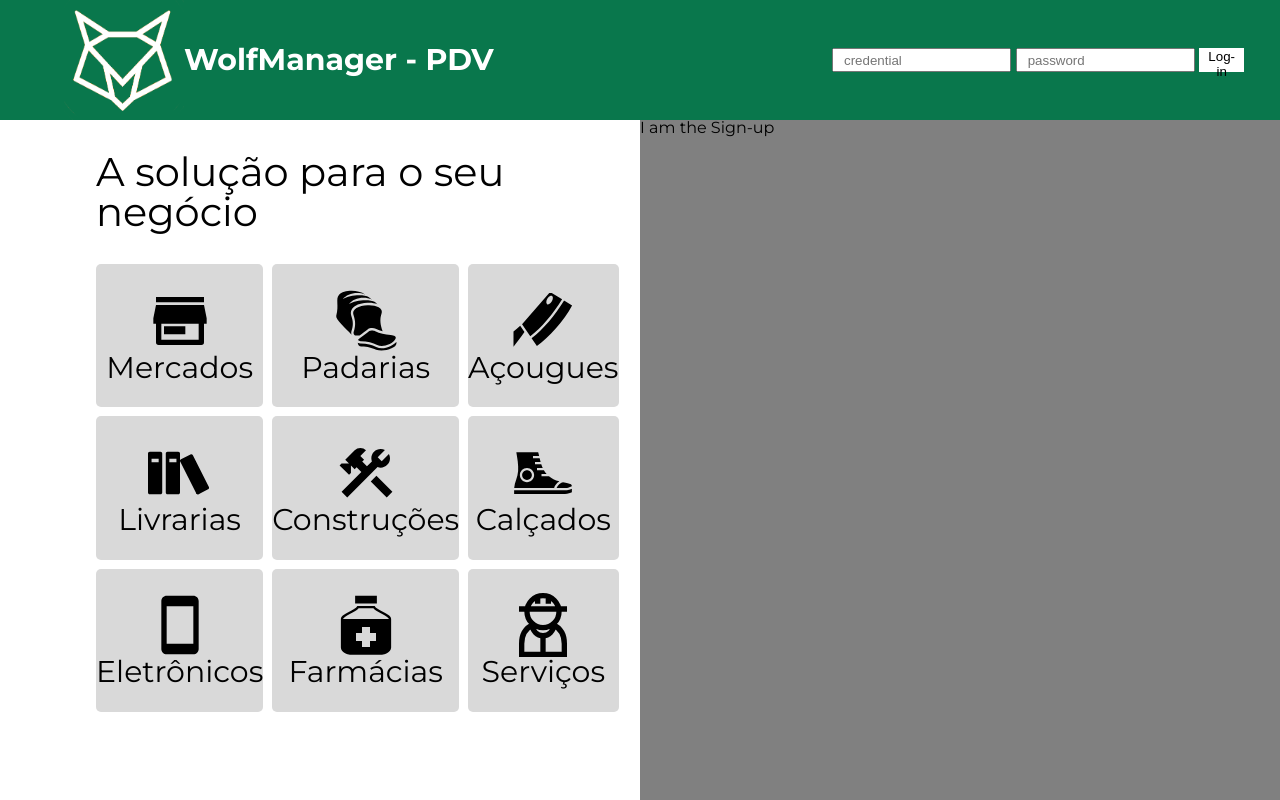
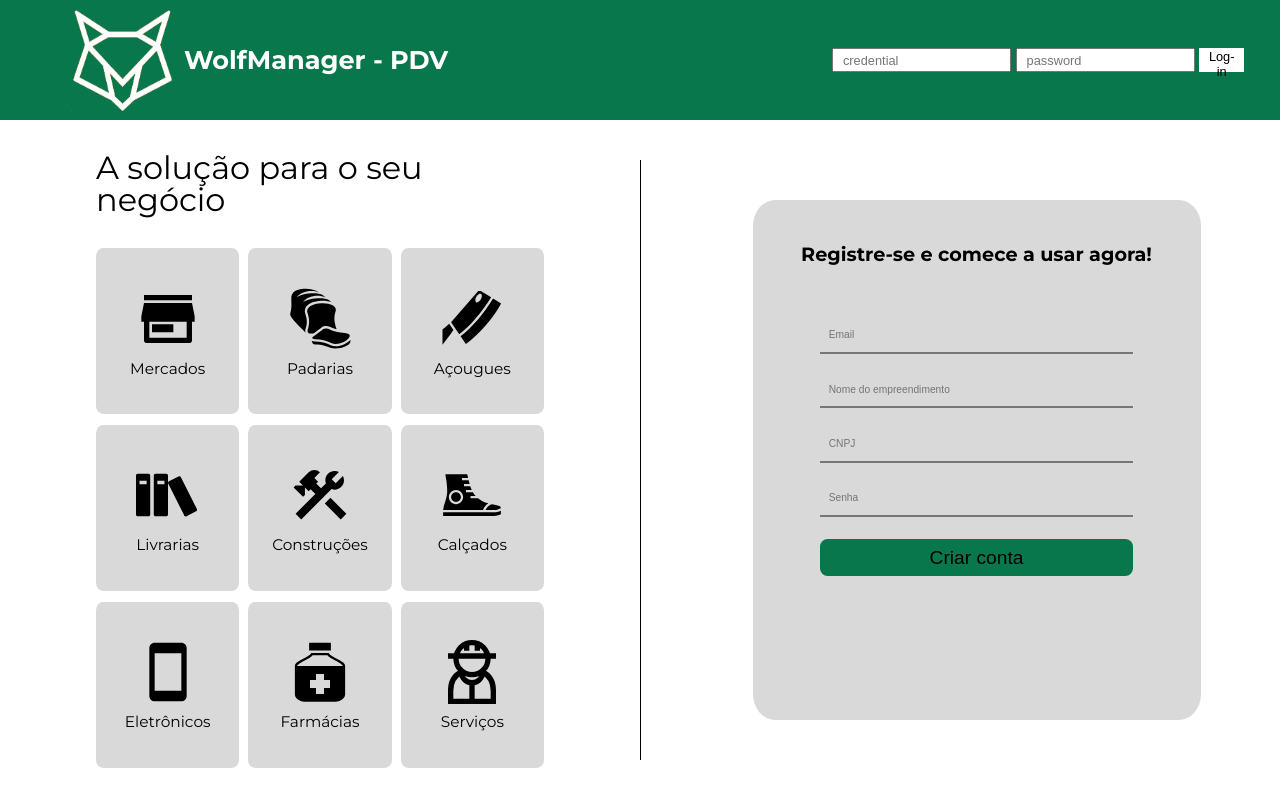
Before and after one commit to marcojr73/wolf-manager-pdv-front, a Next.js app: page / in a window 1280 px wide. Built offline with nearby package versions, Linux system fonts and the light colour scheme.

Commit message:
validation inputs

```diff
--- a/package.json
+++ b/package.json
@@ -17,6 +17,7 @@
     "next": "13.1.1",
     "react": "18.2.0",
     "react-dom": "18.2.0",
+    "react-hook-form": "^7.41.2",
     "react-icons": "^4.7.1",
     "styled-components": "^5.3.6",
     "typescript": "4.9.4"
--- a/src/components/auth/Sign-up.tsx
+++ b/src/components/auth/Sign-up.tsx
@@ -1,8 +1,43 @@
 import ContainerSignUp from "../../styles/authpages/containerSignUp"
+import Router from "next/router"
+import { useForm } from "react-hook-form";
 
-function SignUp(){
+function SignUp() {
+    const {
+        register,
+        handleSubmit,
+        formState: { errors },
+    } = useForm();
+
+    function onSubmit(data: any) {
+        Router.push("./home")
+        console.log(data)
+    }
+
     return (
-        <ContainerSignUp>I am the Sign-up</ContainerSignUp>
+        <ContainerSignUp>
+            <div className="middle-bar"></div>
+            <form>
+                <h1>Registre-se e comece a usar agora!</h1>
+                <input type="text" placeholder="Email" {...register("email", { required: true, pattern: /^[a-z0-9.]+@[a-z0-9]+\.[a-z]+\.([a-z]+)?$/i })} />
+                    {errors?.email?.type === "required" || errors?.email?.type === "pattern" &&
+                    (<p className="input-error">insira um email válido</p>)}
+
+                <input type="text" placeholder="Nome do empreendimento" {...register("businessName", { required: true })} />
+                    {errors?.businessName?.type === "required" &&
+                    (<p className="input-error">insira o nome do seu negócio</p>)}
+
+                <input type="text" placeholder="CNPJ" {...register("cnpj", { required: true, pattern: /^\d{2}\.\d{3}\.\d{3}\/\d{4}\-\d{2}$/ })} />
+                    {errors?.cnpj?.type === "required" || errors?.cnpj?.type === "pattern" &&
+                    (<p className="input-error">insira um cnpj válido</p>)}
+
+                <input type="text" placeholder="Senha" {...register("password", { required: true, minLength: 8 })} />
+                    {errors?.password?.type === "required" || errors?.password?.type === "minLength" &&
+                    (<p className="input-error">insira no mínimo 8 caracteres</p>)}
+
+                <button type="button" onClick={() => handleSubmit(onSubmit)()}>Criar conta</button>
+            </form>
+        </ContainerSignUp>
     )
 }
 
--- a/src/styles/authpages/containerBusiness.jsx
+++ b/src/styles/authpages/containerBusiness.jsx
@@ -9,13 +9,13 @@ const ContainerBusiness = styled.main`
 
     h1{
         margin-top: 5%;
-        font-size: 40px;
+        font-size: 4vh;
         width: 35vw;
     }
 
     section{
         width: 35vw;
-        height: 35vw;
+        height: 65vh;
         display: grid;
         grid-template-columns: 1fr 1fr 1fr;
         grid-template-rows: 1fr 1fr 1fr;
@@ -29,7 +29,7 @@ const ContainerBusiness = styled.main`
         flex-direction: column;
         justify-content: center;
         align-items: center;
-        border-radius: 5px;
+        border-radius: 5%;
     }
 
     .icon{
@@ -37,7 +37,8 @@ const ContainerBusiness = styled.main`
     }
 
     p{
-        font-size: 30px;
+        margin-top: 7%;
+        font-size: 1.2vw;
     }
 
 `
--- a/src/styles/authpages/containerSignUp.jsx
+++ b/src/styles/authpages/containerSignUp.jsx
@@ -3,7 +3,71 @@ import styled from "styled-components"
 const ContainerSignUp = styled.main`
     width: 50vw;
     height: 85vh;
-    background-color: gray;
+    display: flex;
+    align-items: center;
+
+    .middle-bar{
+        height: 75vh;
+        width: 0.04vw;
+        background-color: black;
+    }
+
+    form{
+        display: flex;
+        flex-direction: column;
+        align-items: center;
+        width: 35vw;
+        height: 65vh;
+        background-color: var(--secondary-color);
+        margin-left: 8.75vw;
+        border-radius: 5%;
+    }
+
+    h1{
+        margin-top: 10%;
+        font-size: 1.5vw;
+        margin-bottom: 8%;
+        font-weight: bold;
+    }
+
+    input{
+        width: 70%;
+        height: 7%;
+        margin-top: 4%;
+        background-color: var(--secondary-color);
+        border-top: none;
+        border-left: none;
+        border-right: none;
+        font-size: 0.8vw;
+        padding: 0px 0px 0px 2%;
+    }
+
+    input:focus{
+        border-top: none;
+        border-left: none;
+        border-right: none;
+        box-shadow: 0 0 0 0;
+        outline: 0;
+    }
+
+    button{
+        width: 70%;
+        height: 7%;
+        margin-top: 5%;
+        background-color: var(--primary-color);
+        border: none;
+        border-radius: 0.6vw;
+        font-size: 1.5vw;
+    }
+
+    .input-error{
+        color: #f51313;
+        width: 70%;
+        font-weight: bold;
+        font-size: 0.7rem;
+        margin-top: 1%;
+    }
+
 `
 
 export default ContainerSignUp
--- a/src/styles/globals.css
+++ b/src/styles/globals.css
@@ -12,9 +12,3 @@
     text-decoration: none;
     box-sizing: border-box;
 }
-
-input:focus{
-    border: 0 none;
-    box-shadow: 0 0 0 0;
-    outline: 0;
-}
--- a/src/styles/header/index.tsx
+++ b/src/styles/header/index.tsx
@@ -15,7 +15,7 @@ const ContainerHeader = styled.section`
     }
 
     h1{
-        font-size: 30px;
+        font-size: 2vw;
         font-weight: bold;
         color: var(--light-color);
     }
@@ -36,7 +36,8 @@ const ContainerHeader = styled.section`
         width: 40%;
         height: 20%;
         margin-right: 1%;
-        padding: 0px 0px 0px 10px;
+        padding: 0px 0px 0px 2%;
+        font-size: 1vw;
     }
 
     button{
@@ -44,6 +45,13 @@ const ContainerHeader = styled.section`
         height: 20%;
         background-color: var(--light-color);
         border: none;
+        font-size: 1vw;
+    }
+
+    input:focus{
+        border: 0 none;
+        box-shadow: 0 0 0 0;
+        outline: 0;
     }
 `
 
```
Also changed, not shown: src/pages/home.tsx (added, +7 -0 lines), 1 other file (tests, documents, lock files or other folders).
